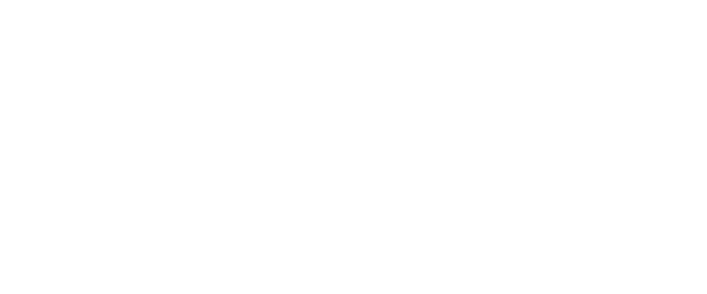
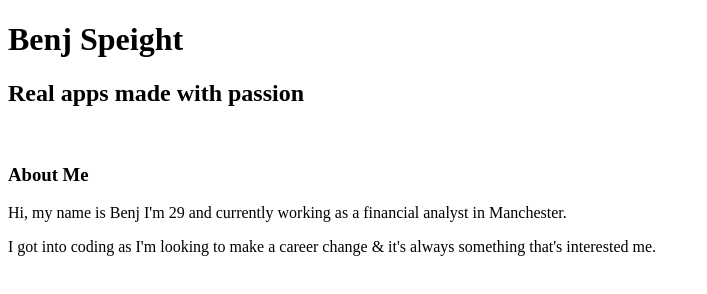
Before and after one commit to benjspeight/portfolio, a plain HTML site: page index.html in a window 1280 px wide. Shown: the whole page, without its empty margins (0-707 px from the left). Drawn offline with Linux system fonts and the light colour scheme.

Commit message:
My first webpage

```diff
--- a/index.html
+++ b/index.html
@@ -4,5 +4,11 @@
     <title> Benj Speight </title>
 </head>
 <body>
+    <h1>Benj Speight</h1>
+    <h2>Real apps made with passion</h2>
+    <br>
+    <h3>About Me</h3>
+    <p>Hi, my name is Benj I'm 29 and currently working as a financial analyst in Manchester. </p>
+    <p>I got into coding as I'm looking to make a career change & it's always something that's interested me.</p>
 </body>
 </html>
```
